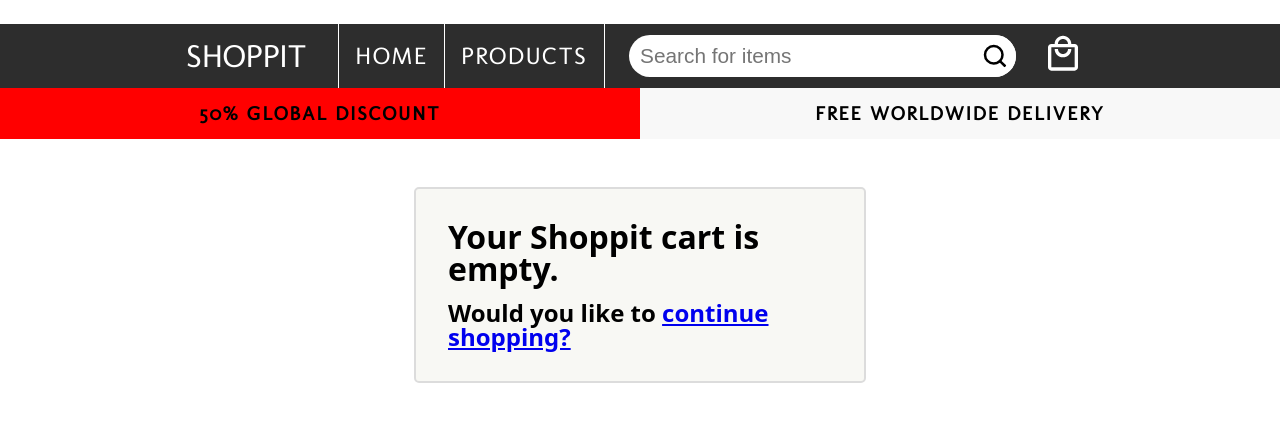
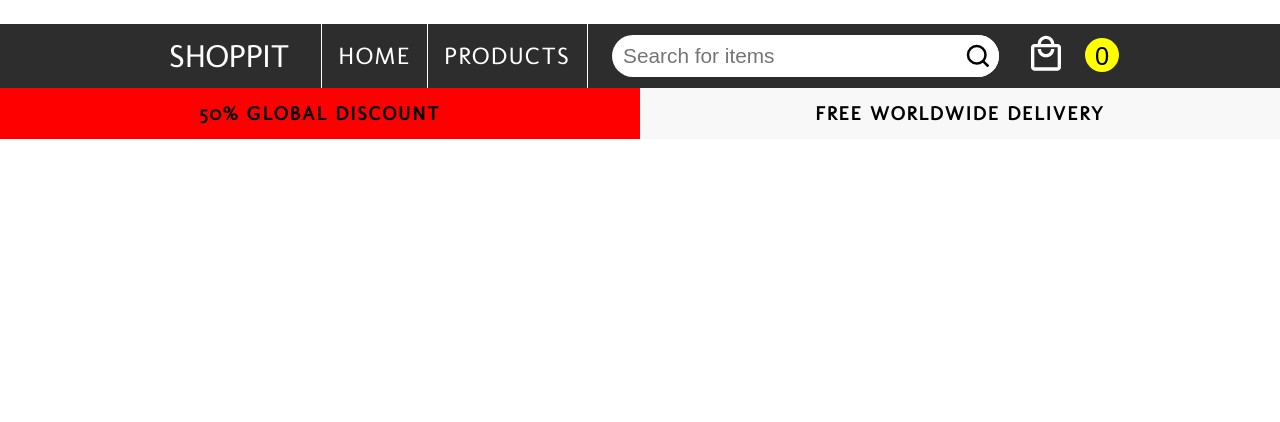
Before and after one commit to DWYLau/shopping-cart, a React (Vite) app: page /cart in a window 1280 px wide. Shown: the top 422 px of the page. Built offline with nearby package versions, Linux system fonts and the light colour scheme.

Commit message:
Add delete functionality, restyle confirm div, fix Header position bug

```diff
--- a/src/components/CartCard/CartCard.module.css
+++ b/src/components/CartCard/CartCard.module.css
@@ -67,15 +67,15 @@
 }
 
 .quantity-container {
-  display: flex;
+  display: inline-flex;
   gap: 0.1rem;
   align-items: center;
   align-content: center;
   justify-content: center;
   background-color: #ccff00;
-  width: 40%;
   border: 2px solid #f8f8f4;
   border-radius: 8px;
+  width: 33%;
 }
 
 .quantity-container:hover {
@@ -95,10 +95,6 @@
   border-radius: 8px;
 }
 
-.confirm-button:hover {
-  border: 2px solid #5f9ea0;
-}
-
 .input-number {
   border: none;
   background-color: #d3d3d3;
--- a/src/components/CartCard/CartCard.tsx
+++ b/src/components/CartCard/CartCard.tsx
@@ -44,6 +44,16 @@ function CartCard({ product }: Props) {
     }
   }
 
+  function handleDelete(item: Product) {
+    if (cart) {
+      const index = cart.findIndex((product) => product.title === item.title)
+      if (index !== -1) {
+        const updatedCart = [...cart.slice(0, index), ...cart.slice(index + 1)]
+        setCart(updatedCart)
+      }
+    }
+  }
+
   return (
     <div className={styles.card}>
       <img className={styles.image} src={product.image} alt="Product Image" />
@@ -77,7 +87,12 @@ function CartCard({ product }: Props) {
             </div>
           )}
 
-          <button className={styles.button}>Remove</button>
+          <button
+            onClick={() => handleDelete(product)}
+            className={styles.button}
+          >
+            Remove
+          </button>
         </div>
       </div>
       <div className={styles.total}>
--- a/src/components/Header/Header.module.css
+++ b/src/components/Header/Header.module.css
@@ -163,6 +163,8 @@
   margin-top: 0.5rem;
   font-size: 1.6rem;
   transition: ease 0.5s;
+  font-family: system-ui, sans-serif;
+  text-decoration: none;
 }
 
 .cart-number:hover {
--- a/src/components/Header/Header.tsx
+++ b/src/components/Header/Header.tsx
@@ -49,7 +49,15 @@ function Header() {
               alt="Shopping Bag"
             />
           </Link>
-          {cart && <div className={styles["cart-number"]}>{cart.length}</div>}
+          {cart ? (
+            <Link to="/cart" className={styles["cart-number"]}>
+              {cart.length}
+            </Link>
+          ) : (
+            <Link to="/cart" className={styles["cart-number"]}>
+              0
+            </Link>
+          )}
         </div>
       </header>
 
--- a/src/pages/Cart/Cart.tsx
+++ b/src/pages/Cart/Cart.tsx
@@ -6,9 +6,7 @@ import CartCard from "../../components/CartCard/CartCard"
 
 function Cart() {
   const [total, setTotal] = useState(0)
-  const { cart, setCart } = useCart()
-
-  // function handleDelete() {}
+  const { cart } = useCart()
 
   useEffect(() => {
     function calculateTotal() {
@@ -27,9 +25,10 @@ function Cart() {
       }
     }
     calculateTotal()
+    console.log(cart)
   }, [cart])
 
-  if (!cart)
+  if (cart && cart.length === 0)
     return (
       <div className={styles["notice-container"]}>
         <h1 className={styles.title}>Your Shoppit cart is empty.</h1>
@@ -39,6 +38,7 @@ function Cart() {
       </div>
     )
 
+  if (cart && cart.length > 0) {
     return (
       <div className={styles["flex-container"]}>
         <section className={styles.summary}>
@@ -64,5 +64,6 @@ function Cart() {
       </div>
     )
   }
+}
 
 export default Cart
```
Lines whose indentation alone changed are shown as unchanged.
